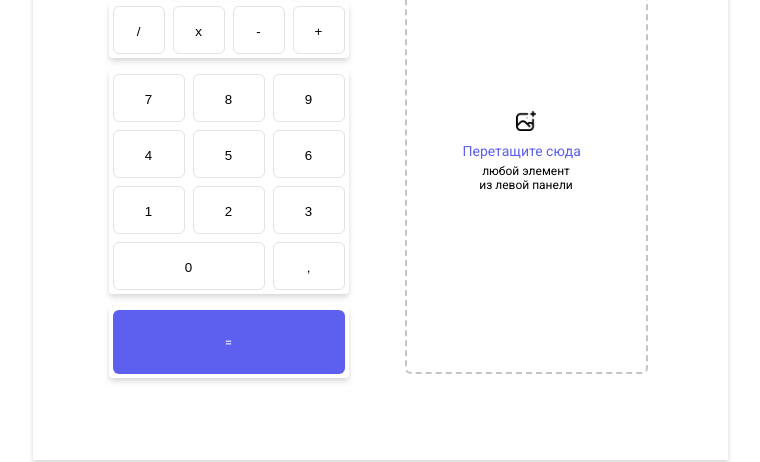
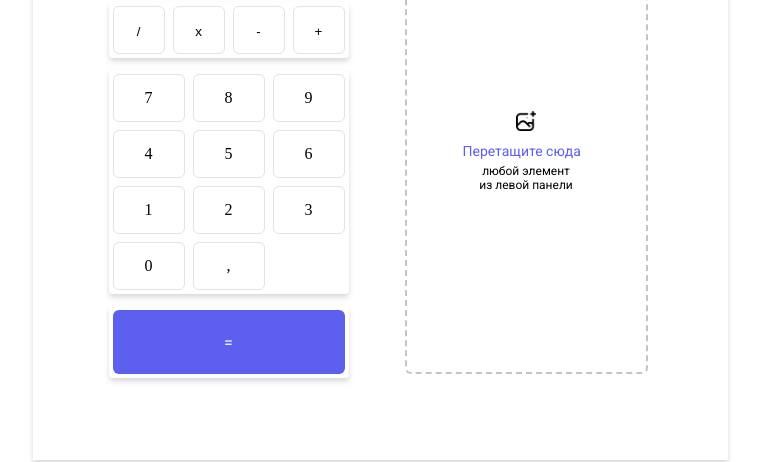
Before and after one commit to BelovDmitriii/dnd-calculator, a React (Create React App) app in the folder calculator-constructor/: page / in a window 1280 px wide. Shown: the part 180-642 px from the top of the page, without its empty margins (260-1020 px from the left). Built offline with nearby package versions, Linux system fonts and the light colour scheme.

Commit message:
added Button component and Button css file

```diff
--- /dev/null
+++ b/calculator-constructor/src/components/Left-container/Button/Button.css
@@ -0,0 +1,43 @@
+.button {
+  display: flex;
+  justify-content: center;
+  background-color: lightgrey;
+  align-items: center;
+}
+
+.left-blocks__numbers__button {
+  box-sizing: border-box;
+  width: 72px;
+  height: 48px;
+  background: #FFFFFF;
+  border: 1px solid #E2E3E5;
+  border-radius: 6px;
+  line-height: 48px;
+  margin: 4px;
+  cursor: pointer;
+}
+
+.left-blocks__arithmetic-operations__button {
+  box-sizing: border-box;
+  width: 52px;
+  height: 48px;
+  background: #FFFFFF;
+  border: 1px solid #E2E3E5;
+  border-radius: 6px;
+  text-align: center;
+  line-height: 48px;
+  align-self: center;
+  margin: 4px;
+  cursor: pointer;
+}
+
+.left-blocks__equal-sign__button {
+  width: 232px;
+  height: 64px;
+  background: #5D5FEF;
+  border-radius: 6px;
+  color: #FFFFFF;
+  border: none;
+  cursor: pointer;
+  font-family: 'Roboto';
+}
--- /dev/null
+++ b/calculator-constructor/src/components/Left-container/Button/Button.jsx
@@ -0,0 +1,17 @@
+import './Button.css';
+
+function Button (props) {
+  function createClass() {
+    return 'button left-blocks__' + props.modifier;
+  }
+
+  return(
+    <>
+      <section className={createClass()}>
+        {props.text}
+      </section>
+    </>
+  );
+}
+
+export default Button;
--- a/calculator-constructor/src/components/Left-container/Equal-sign/Equal-sign.css
+++ b/calculator-constructor/src/components/Left-container/Equal-sign/Equal-sign.css
@@ -6,14 +6,3 @@
   box-shadow: 0px 2px 4px rgba(0, 0, 0, 0.06), 0px 4px 6px rgba(0, 0, 0, 0.1);
   border-radius: 4px;
 }
-
-.left-blocks__equal-sign__button {
-  width: 232px;
-  height: 64px;
-  background: #5D5FEF;
-  border-radius: 6px;
-  color: #FFFFFF;
-  border: none;
-  cursor: pointer;
-  font-family: 'Roboto';
-}
--- a/calculator-constructor/src/components/Left-container/Equal-sign/Equal-sign.jsx
+++ b/calculator-constructor/src/components/Left-container/Equal-sign/Equal-sign.jsx
@@ -1,11 +1,13 @@
+import Button from '../Button/Button';
 import './Equal-sign.css';
 
 function EqualSign() {
   return(
     <div class="left-blocks__equal-sign">
-      <button class="left-blocks__equal-sign__button">
-        =
-      </button>
+      <Button
+        modifier='equal-sign__button'
+        text = '='
+      />
     </div>
   );
 }
--- a/calculator-constructor/src/components/Left-container/Numbers/Numbers.css
+++ b/calculator-constructor/src/components/Left-container/Numbers/Numbers.css
@@ -7,19 +7,6 @@
   border-radius: 4px;
 }
 
-.left-blocks__numbers__button {
-  box-sizing: border-box;
-  width: 72px;
-  height: 48px;
-  background: #FFFFFF;
-  border: 1px solid #E2E3E5;
-  border-radius: 6px;
-  line-height: 48px;
-  align-self: center;
-  margin: 4px;
-  cursor: pointer;
-}
-
 .big-button {
   width: 152px;
 }
--- a/calculator-constructor/src/components/Left-container/Numbers/Numbers.jsx
+++ b/calculator-constructor/src/components/Left-container/Numbers/Numbers.jsx
@@ -1,42 +1,54 @@
+import Button from '../Button/Button';
 import './Numbers.css';
 
 function Numbers() {
   return(
-    <div class="left-blocks__numbers">
-      <button class="left-blocks__numbers__button">
-        7
-      </button>
-      <button class="left-blocks__numbers__button">
-        8
-      </button>
-      <button class="left-blocks__numbers__button">
-        9
-      </button>
-      <button class="left-blocks__numbers__button">
-        4
-      </button>
-      <button class="left-blocks__numbers__button">
-        5
-      </button>
-      <button class="left-blocks__numbers__button">
-        6
-      </button>
-      <button class="left-blocks__numbers__button">
-        1
-      </button>
-      <button class="left-blocks__numbers__button">
-        2
-      </button>
-      <button class="left-blocks__numbers__button">
-        3
-      </button>
-      <button class="left-blocks__numbers__button big-button">
-        0
-      </button>
-      <button class="left-blocks__numbers__button">
-        ,
-      </button>
-    </div>
+    <section class="left-blocks__numbers">
+      <Button
+        modifier="numbers__button"
+        text='7'
+      />
+      <Button
+        modifier="numbers__button"
+        text='8'
+      />
+      <Button
+        modifier="numbers__button"
+        text='9'
+      />
+      <Button
+        modifier="numbers__button"
+        text='4'
+      />
+      <Button
+        modifier="numbers__button"
+        text='5'
+      />
+      <Button
+        modifier="numbers__button"
+        text='6'
+      />
+      <Button
+        modifier="numbers__button"
+        text='1'
+      />
+      <Button
+        modifier="numbers__button"
+        text='2'
+      />
+      <Button
+        modifier="numbers__button"
+        text='3'
+      />
+      <Button
+        modifier="numbers__button"
+        text='0'
+      />
+      <Button
+        modifier="numbers__button"
+        text=','
+      />
+    </section>
   );
 }
 
--- a/calculator-constructor/src/components/Left-container/Operations/Operations.css
+++ b/calculator-constructor/src/components/Left-container/Operations/Operations.css
@@ -8,17 +8,3 @@
   margin-top: 16px;
   background:#FFFFFF;
 }
-
-.left-blocks__arithmetic-operations__button {
-  box-sizing: border-box;
-  width: 52px;
-  height: 48px;
-  background: #FFFFFF;
-  border: 1px solid #E2E3E5;
-  border-radius: 6px;
-  text-align: center;
-  line-height: 48px;
-  align-self: center;
-  margin: 4px;
-  cursor: pointer;
-}
```
